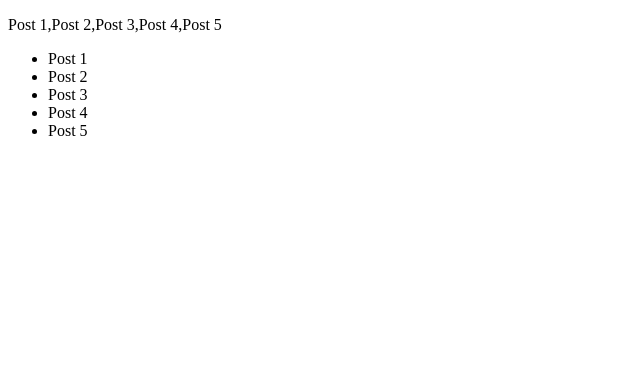
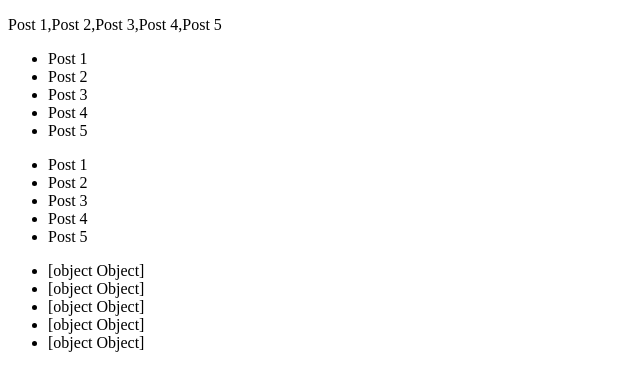
Before and after one commit to chocho77/directivesAngular, an Angular app: page / in a window 1280 px wide. Shown: the top 390 px of the page, without its empty margins (0-640 px from the left). Built offline with nearby package versions, Linux system fonts and the light colour scheme.

Commit message:
On branch master  Your branch is up to date with 'origin/master'.  Changes to be committed: 	modified:   src/app/app.component.html 	modified:   src/app/app.component.ts

```diff
--- a/src/app/app.component.html
+++ b/src/app/app.component.html
@@ -6,3 +6,10 @@
   <li>{{postArray[3]}}</li>
   <li>{{postArray[4]}}</li>
 </ul>
+
+<ul>
+   <li *ngFor="let post of postArray">{{post}}</li>
+</ul>
+<ul>
+  <li *ngFor="let post of objArray">{{post}}</li>
+</ul>
--- a/src/app/app.component.ts
+++ b/src/app/app.component.ts
@@ -9,4 +9,19 @@ export class AppComponent {
   title = 'directivesAngular';
   postArray:Array<string> = ['Post 1', 'Post 2', 'Post 3', 'Post 4', 'Post 5'];
 
+  objArray:Array<object> = [
+    {id:1, postTitle: 'Post 1'},
+    {id:2, postTitle: 'Post 2'},
+    {id:3, postTitle: 'Post 3'},
+    {id:4, postTitle: 'Post 4'},
+    {id:5, postTitle: 'Post 5'},
+  ]
+
+  constructor(){
+    for(let i = 0; i < this.postArray.length; i++){
+      console.log(this.postArray[i]);
+
+    }
+  }
+
 }
```
